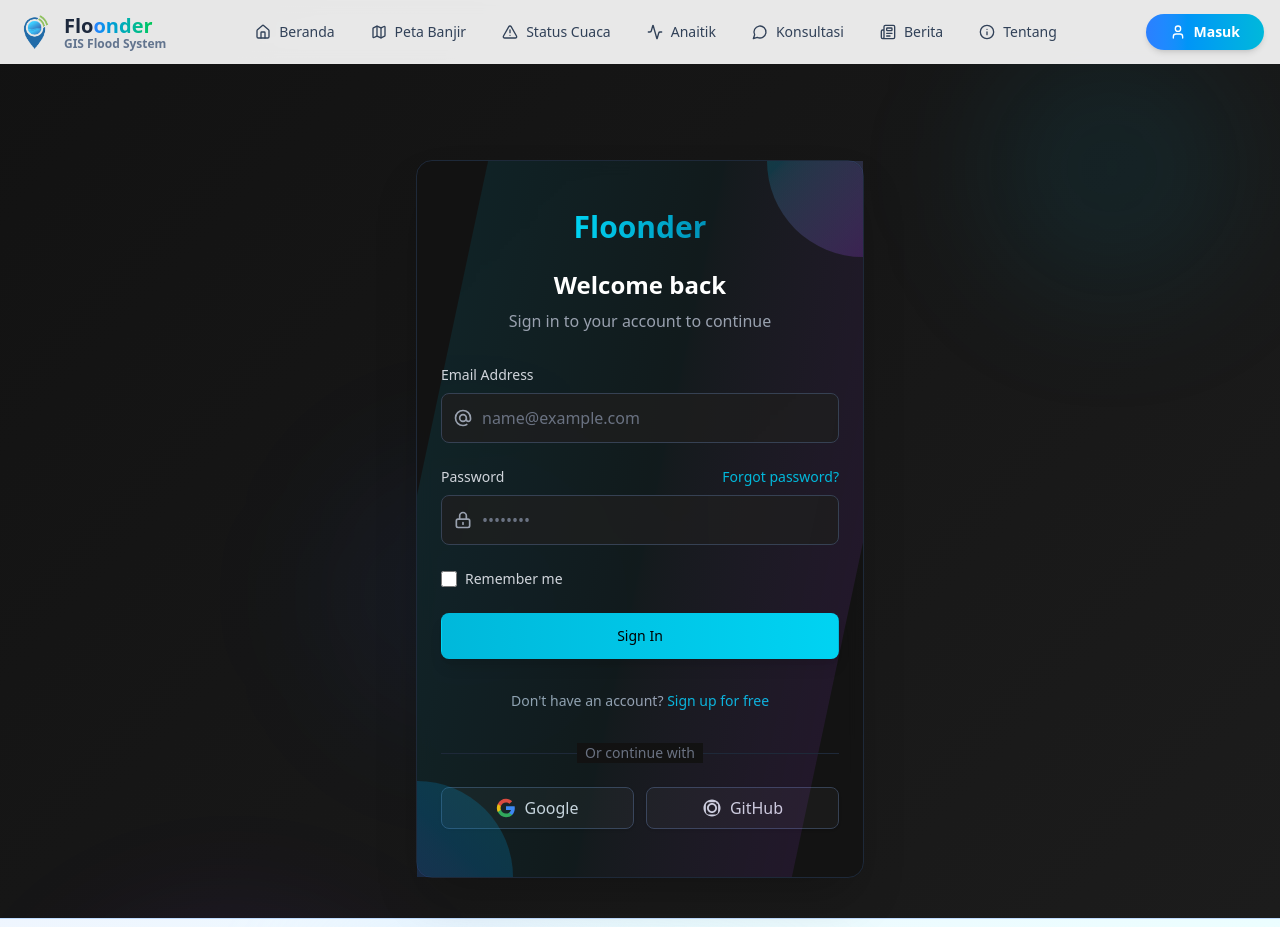
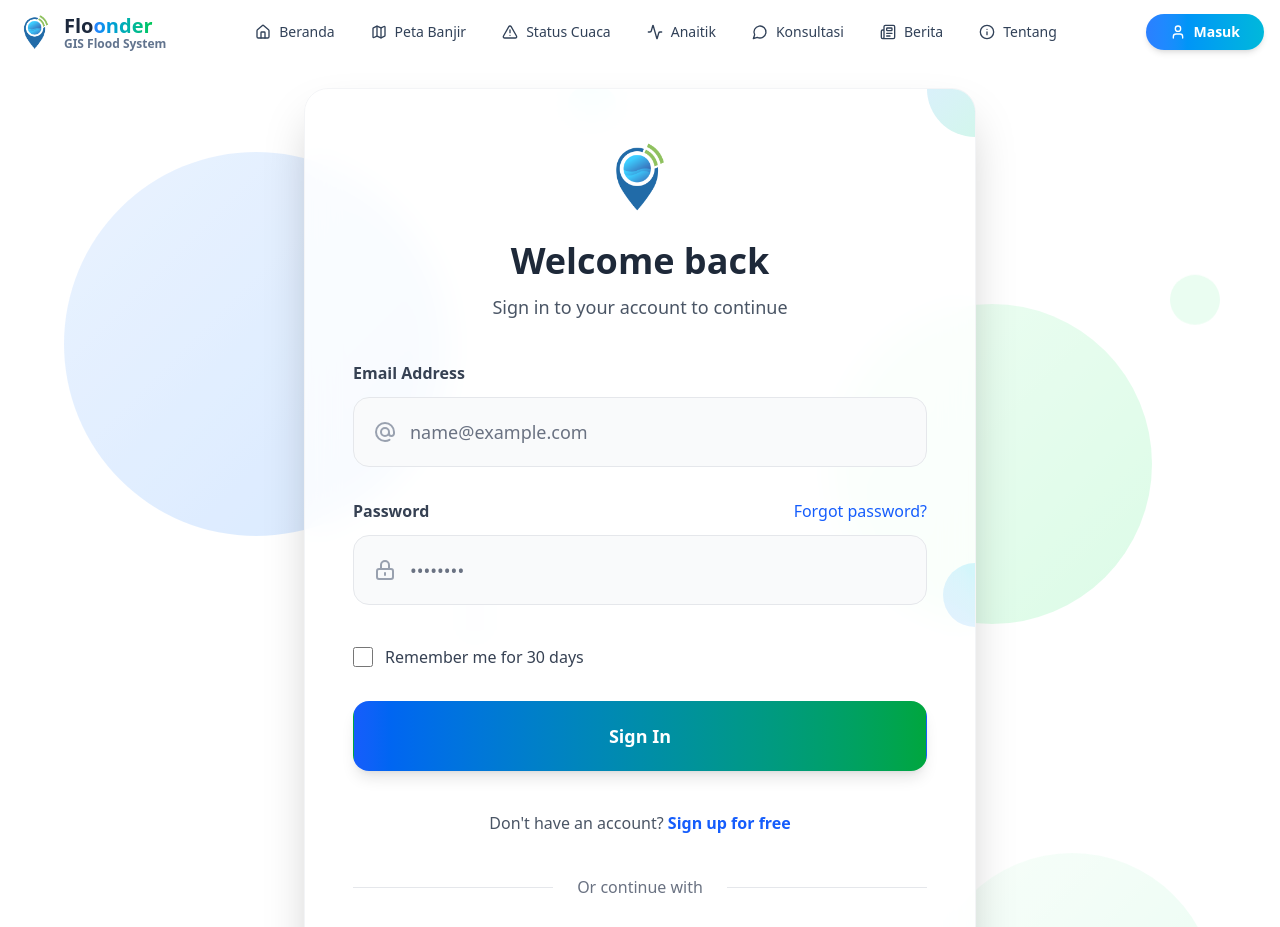
Before and after one commit to Floonder/Floonder-FE, a React (Vite) app: page /auth in a window 1280 px wide. Shown: the top 927 px of the page. Built offline with nearby package versions, Linux system fonts and the light colour scheme.

Commit message:
refactor: enhance SignIn page with interactive mouse-based animations and improve layout structure

```diff
--- a/src/pages/Auth.jsx
+++ b/src/pages/Auth.jsx
@@ -9,46 +9,16 @@ const SignIn = () => {
   const [loading, setLoading] = useState(false);
   const [error, setError] = useState("");
   const [rememberMe, setRememberMe] = useState(false);
-  const [animateBackground, setAnimateBackground] = useState(false);
-
-  const navigate = useNavigate();
+  const [mousePosition, setMousePosition] = useState({ x: 0, y: 0 });
 
   useEffect(() => {
-    // Start animation after component mounts
-    setAnimateBackground(true);
+    const handleMouseMove = (e) => {
+      setMousePosition({ x: e.clientX, y: e.clientY });
+    };
 
-    // Add floating particles effect
-    const container = document.querySelector(".particles-container");
-    if (container) {
-      for (let i = 0; i < 15; i++) {
-        createParticle(container);
-      }
-    }
+    window.addEventListener("mousemove", handleMouseMove);
+    return () => window.removeEventListener("mousemove", handleMouseMove);
   }, []);
-
-  const createParticle = (container) => {
-    const particle = document.createElement("div");
-    particle.classList.add("particle");
-
-    // Random size between 5px and 15px
-    const size = Math.random() * 10 + 5;
-    particle.style.width = `${size}px`;
-    particle.style.height = `${size}px`;
-
-    // Random position
-    particle.style.left = `${Math.random() * 100}%`;
-    particle.style.top = `${Math.random() * 100}%`;
-
-    // Random opacity
-    particle.style.opacity = Math.random() * 0.6 + 0.2;
-
-    // Random animation duration
-    const duration = Math.random() * 20 + 10;
-    particle.style.animation = `float ${duration}s ease-in-out infinite`;
-    particle.style.animationDelay = `${Math.random() * 5}s`;
-
-    container.appendChild(particle);
-  };
 
   const handleLogin = async (e) => {
     e.preventDefault();
@@ -97,7 +67,7 @@ const SignIn = () => {
         localStorage.setItem("user", JSON.stringify(userData));
       }
 
-      navigate("/dashboard");
+      // navigate("/dashboard");
     } catch (err) {
       console.error("Login error:", err);
       setError(err.message || "An error occurred during login");
@@ -107,58 +77,117 @@ const SignIn = () => {
   };
 
   return (
-    <div className="min-h-screen flex flex-col bg-gradient-to-br from-[#121212] to-[#1e1e1e] relative overflow-hidden">
-      {/* Background decorative elements */}
-      <div className="absolute inset-0 overflow-hidden particles-container">
+    <div className="min-h-screen bg-white relative overflow-hidden">
+      {/* Animated Background Bubbles */}
+      <div className="absolute inset-0 overflow-hidden">
+        {/* Large decorative bubbles with parallax effect */}
         <div
-          className={`absolute top-0 left-0 w-full h-full bg-grid-pattern opacity-5 ${
-            animateBackground ? "animate-grid" : ""
-          }`}
-        ></div>
-        <div className="absolute top-10 right-10 w-64 h-64 bg-cyan-600/10 rounded-full blur-3xl"></div>
-        <div className="absolute bottom-10 left-10 w-96 h-96 bg-violet-600/10 rounded-full blur-3xl"></div>
-        <div className="absolute top-1/3 left-1/4 w-72 h-72 bg-blue-600/5 rounded-full blur-3xl"></div>
+          className="absolute w-96 h-96 rounded-full bg-gradient-to-br from-blue-100 to-blue-200 opacity-60 animate-pulse"
+          style={{
+            top: "10%",
+            left: "5%",
+            transform: `translate(${mousePosition.x * 0.02}px, ${
+              mousePosition.y * 0.02
+            }px)`,
+          }}
+        />
+        <div
+          className="absolute w-80 h-80 rounded-full bg-gradient-to-br from-green-100 to-green-200 opacity-50 animate-pulse"
+          style={{
+            top: "20%",
+            right: "10%",
+            transform: `translate(${mousePosition.x * -0.015}px, ${
+              mousePosition.y * 0.015
+            }px)`,
+            animationDelay: "1s",
+          }}
+        />
+        <div
+          className="absolute w-64 h-64 rounded-full bg-gradient-to-br from-blue-50 to-cyan-100 opacity-40"
+          style={{
+            bottom: "15%",
+            left: "15%",
+            transform: `translate(${mousePosition.x * 0.01}px, ${
+              mousePosition.y * -0.01
+            }px)`,
+          }}
+        />
+        <div
+          className="absolute w-72 h-72 rounded-full bg-gradient-to-br from-green-50 to-emerald-100 opacity-45 animate-pulse"
+          style={{
+            bottom: "25%",
+            right: "5%",
+            transform: `translate(${mousePosition.x * -0.02}px, ${
+              mousePosition.y * -0.015
+            }px)`,
+            animationDelay: "2s",
+          }}
+        />
+
+        {/* Small floating bubbles */}
+        {[...Array(8)].map((_, i) => (
+          <div
+            key={i}
+            className={`absolute rounded-full ${
+              i % 3 === 0
+                ? "bg-blue-200"
+                : i % 3 === 1
+                ? "bg-green-200"
+                : "bg-cyan-200"
+            } opacity-30 animate-bounce`}
+            style={{
+              width: `${Math.random() * 40 + 20}px`,
+              height: `${Math.random() * 40 + 20}px`,
+              top: `${Math.random() * 100}%`,
+              left: `${Math.random() * 100}%`,
+              animationDelay: `${Math.random() * 3}s`,
+              animationDuration: `${Math.random() * 2 + 3}s`,
+              transform: `translate(${
+                mousePosition.x * (Math.random() * 0.01)
+              }px, ${mousePosition.y * (Math.random() * 0.01)}px)`,
+            }}
+          />
+        ))}
       </div>
 
-      <Navbar className="z-20 relative" />
+      {/* Navigation */}
+      <Navbar className="absolute top-0 left-0 w-full z-20 bg-transparent backdrop-blur-md shadow-none" />
 
-      <div className="flex-grow flex items-center justify-center mt-40 mb-10 px-4 relative z-10">
-        <div className="relative w-full max-w-md px-6 py-12 bg-[#121212]/80 backdrop-blur-sm border border-gray-800 rounded-2xl shadow-2xl">
-          {/* Card glow effect */}
-          <div className="absolute inset-0 rounded-2xl overflow-hidden">
-            <div className="absolute inset-x-0 -top-40 -bottom-40 bg-gradient-to-r from-cyan-500/10 via-cyan-500/5 to-purple-500/10 transform rotate-12"></div>
-          </div>
+      {/* Main Content */}
+      <div className="flex-grow flex items-center justify-center px-4 py-12 relative z-10 mt-10">
+        <div className="w-full max-w-2xl">
+          {/* Sign In Card - Expanded */}
+          <div className="bg-white/80 backdrop-blur-lg rounded-3xl shadow-2xl border border-gray-100 p-12 relative overflow-hidden">
+            {/* Card decorative elements */}
+            <div className="absolute top-0 right-0 w-24 h-24 bg-gradient-to-br from-blue-400/20 to-green-400/20 rounded-full -translate-y-12 translate-x-12"></div>
+            <div className="absolute bottom-0 left-0 w-20 h-20 bg-gradient-to-tr from-green-400/20 to-blue-400/20 rounded-full translate-y-10 -translate-x-10"></div>
+            <div className="absolute top-1/2 right-0 w-16 h-16 bg-gradient-to-bl from-cyan-400/15 to-blue-400/15 rounded-full translate-x-8"></div>
 
-          {/* Card decorative accents */}
-          <div className="absolute top-0 right-0 w-24 h-24 bg-gradient-to-br from-cyan-500/20 to-purple-500/20 rounded-bl-full"></div>
-          <div className="absolute bottom-0 left-0 w-24 h-24 bg-gradient-to-tr from-blue-500/20 to-cyan-500/20 rounded-tr-full"></div>
-
-          {/* Logo and heading */}
-          <div className="text-center mb-8 relative">
-            <Link
-              to="/"
-              className="inline-flex items-center justify-center mb-6 transform transition hover:scale-105"
-            >
-              <span className="text-3xl font-bold text-transparent bg-clip-text bg-gradient-to-r from-cyan-400 to-cyan-600">
-                Floonder
-              </span>
-            </Link>
-            <h2 className="text-2xl font-bold text-white">Welcome back</h2>
-            <p className="text-gray-400 mt-2">
+            {/* Header */}
+            <div className="text-center mb-10">
+              {/* logo floonder url image*/}
+              <img
+                src="/Artboard 3.png"
+                alt="Flounder Logo"
+                className="mx-auto mb-6 w-20 h-20 rounded-full"
+              />
+              <h1 className="text-4xl font-bold text-gray-800 mb-3">
+                Welcome back
+              </h1>
+              <p className="text-gray-600 text-lg">
                 Sign in to your account to continue
               </p>
             </div>
 
             {/* Form */}
-          <form className="space-y-6 relative" onSubmit={handleLogin}>
+            <form onSubmit={handleLogin} className="space-y-8">
+              {/* Form container */}
               {error && (
-              <div className="bg-red-500/10 border border-red-500/50 text-red-300 px-4 py-3 rounded-lg text-sm animate-pulse">
-                <div className="flex">
+                <div className="bg-red-50 border border-red-200 text-red-700 px-6 py-4 rounded-2xl text-sm flex items-center">
                   <svg
-                    className="h-5 w-5 text-red-400 mr-2"
-                    xmlns="http://www.w3.org/2000/svg"
+                    className="h-5 w-5 text-red-500 mr-3 flex-shrink-0"
+                    fill="currentColor"
                     viewBox="0 0 20 20"
-                    fill="currentColor"
                   >
                     <path
                       fillRule="evenodd"
@@ -166,23 +195,21 @@ const SignIn = () => {
                       clipRule="evenodd"
                     />
                   </svg>
-                  <p>{error}</p>
-                </div>
+                  {error}
                 </div>
               )}
 
-            <div className="group">
+              <div className="space-y-2">
                 <label
                   htmlFor="email"
-                className="block text-sm font-medium text-gray-300 mb-2 group-hover:text-cyan-400 transition-colors"
+                  className="block text-base font-semibold text-gray-700 mb-3"
                 >
                   Email Address
                 </label>
-              <div className="relative">
-                <div className="absolute inset-y-0 left-0 pl-3 flex items-center pointer-events-none">
+                <div className="relative group">
+                  <div className="absolute inset-y-0 left-0 pl-5 flex items-center pointer-events-none">
                     <svg
-                    xmlns="http://www.w3.org/2000/svg"
-                    className="h-5 w-5 text-gray-400 group-hover:text-cyan-400 transition-colors"
+                      className="h-6 w-6 text-gray-400 group-focus-within:text-blue-500 transition-colors"
                       fill="none"
                       viewBox="0 0 24 24"
                       stroke="currentColor"
@@ -198,7 +225,7 @@ const SignIn = () => {
                   <input
                     type="email"
                     id="email"
-                  className="w-full pl-10 pr-4 py-3 rounded-lg bg-[#1e1e1e]/80 border border-gray-700 text-white placeholder-gray-500 focus:outline-none focus:ring-2 focus:ring-cyan-500 focus:border-transparent transition duration-200"
+                    className="w-full pl-14 pr-5 py-5 rounded-2xl bg-gray-50 border border-gray-200 text-gray-800 placeholder-gray-500 focus:outline-none focus:ring-2 focus:ring-blue-500 focus:border-transparent transition-all duration-200 focus:bg-white text-lg"
                     placeholder="name@example.com"
                     value={email}
                     onChange={(e) => setEmail(e.target.value)}
@@ -207,26 +234,25 @@ const SignIn = () => {
                 </div>
               </div>
 
-            <div className="group">
-              <div className="flex items-center justify-between mb-2">
+              <div className="space-y-2">
+                <div className="flex items-center justify-between mb-3">
                   <label
                     htmlFor="password"
-                  className="block text-sm font-medium text-gray-300 group-hover:text-cyan-400 transition-colors"
+                    className="block text-base font-semibold text-gray-700"
                   >
                     Password
                   </label>
-                <Link
-                  to="/forgot-password"
-                  className="text-sm text-cyan-500 hover:text-cyan-400 transition duration-200"
+                  <a
+                    href="/forgot-password"
+                    className="text-base text-blue-600 hover:text-blue-700 transition-colors font-medium"
                   >
                     Forgot password?
-                </Link>
+                  </a>
                 </div>
-              <div className="relative">
-                <div className="absolute inset-y-0 left-0 pl-3 flex items-center pointer-events-none">
+                <div className="relative group">
+                  <div className="absolute inset-y-0 left-0 pl-5 flex items-center pointer-events-none">
                     <svg
-                    xmlns="http://www.w3.org/2000/svg"
-                    className="h-5 w-5 text-gray-400 group-hover:text-cyan-400 transition-colors"
+                      className="h-6 w-6 text-gray-400 group-focus-within:text-blue-500 transition-colors"
                       fill="none"
                       viewBox="0 0 24 24"
                       stroke="currentColor"
@@ -242,7 +268,7 @@ const SignIn = () => {
                   <input
                     type="password"
                     id="password"
-                  className="w-full pl-10 pr-4 py-3 rounded-lg bg-[#1e1e1e]/80 border border-gray-700 text-white placeholder-gray-500 focus:outline-none focus:ring-2 focus:ring-cyan-500 focus:border-transparent transition duration-200"
+                    className="w-full pl-14 pr-5 py-5 rounded-2xl bg-gray-50 border border-gray-200 text-gray-800 placeholder-gray-500 focus:outline-none focus:ring-2 focus:ring-blue-500 focus:border-transparent transition-all duration-200 focus:bg-white text-lg"
                     placeholder="••••••••"
                     value={password}
                     onChange={(e) => setPassword(e.target.value)}
@@ -251,33 +277,32 @@ const SignIn = () => {
                 </div>
               </div>
 
-            <div className="flex items-center">
+              <div className="flex items-center pt-2">
                 <input
                   id="remember-me"
                   name="remember-me"
                   type="checkbox"
                   checked={rememberMe}
                   onChange={(e) => setRememberMe(e.target.checked)}
-                className="h-4 w-4 text-cyan-500 focus:ring-cyan-500 border-gray-600 rounded bg-gray-700"
+                  className="h-5 w-5 text-blue-600 focus:ring-blue-500 border-gray-300 rounded"
                 />
                 <label
                   htmlFor="remember-me"
-                className="ml-2 block text-sm text-gray-300"
+                  className="ml-3 block text-base text-gray-700"
                 >
-                Remember me
+                  Remember me for 30 days
                 </label>
               </div>
 
-            <div>
               <button
                 type="submit"
                 disabled={loading}
-                className="w-full flex justify-center items-center py-3 px-4 border border-transparent rounded-lg shadow-lg text-sm font-medium text-black bg-gradient-to-r from-cyan-500 to-cyan-400 hover:from-cyan-400 hover:to-cyan-300 focus:outline-none focus:ring-2 focus:ring-offset-2 focus:ring-cyan-500 transition duration-200 disabled:opacity-70 transform hover:scale-105 active:scale-95"
+                className="w-full flex justify-center items-center py-5 px-8 border border-transparent rounded-2xl shadow-lg text-lg font-semibold text-white bg-gradient-to-r from-blue-600 to-green-600 hover:from-blue-700 hover:to-green-700 focus:outline-none focus:ring-2 focus:ring-offset-2 focus:ring-blue-500 transition-all duration-200 disabled:opacity-70 transform hover:scale-[1.02] active:scale-[0.98]"
               >
                 {loading ? (
                   <>
                     <svg
-                      className="animate-spin -ml-1 mr-2 h-4 w-4 text-black"
+                      className="animate-spin -ml-1 mr-3 h-6 w-6 text-white"
                       xmlns="http://www.w3.org/2000/svg"
                       fill="none"
                       viewBox="0 0 24 24"
@@ -302,37 +327,36 @@ const SignIn = () => {
                   "Sign In"
                 )}
               </button>
-            </div>
             </form>
 
             {/* Sign up link */}
-          <p className="mt-8 text-center text-sm text-gray-400">
-            Don't have an account?{" "}
+            <p className="mt-10 text-center text-base text-gray-600">
+              Don&apos;t have an account?{" "}
               <Link
                 to="/signup"
-              className="font-medium text-cyan-500 hover:text-cyan-400 transition duration-200"
+                className="font-semibold text-blue-600 hover:text-blue-700 transition-colors"
               >
                 Sign up for free
               </Link>
             </p>
 
             {/* Divider */}
-          <div className="mt-8 relative">
+            <div className="mt-10 relative">
               <div className="absolute inset-0 flex items-center">
-              <div className="w-full border-t border-gray-800"></div>
+                <div className="w-full border-t border-gray-200"></div>
               </div>
-            <div className="relative flex justify-center text-sm">
-              <span className="px-2 bg-[#121212] text-gray-500">
+              <div className="relative flex justify-center text-base">
+                <span className="px-6 bg-white text-gray-500 font-medium">
                   Or continue with
                 </span>
               </div>
             </div>
 
             {/* Social logins */}
-          <div className="mt-6 grid grid-cols-2 gap-3">
-            <button className="flex justify-center items-center py-2 px-4 border border-gray-700 rounded-lg shadow-sm bg-[#1a1a1a] hover:bg-[#222] text-gray-300 transition duration-200 transform hover:scale-105 active:scale-95">
+            <div className="mt-8 grid grid-cols-2 gap-6">
+              <button className="flex justify-center items-center py-4 px-6 border border-gray-200 rounded-2xl shadow-sm bg-white hover:bg-gray-50 text-gray-700 transition-all duration-200 transform hover:scale-[1.02] active:scale-[0.98] group">
                 <svg
-                className="h-5 w-5 mr-2"
+                  className="h-6 w-6 mr-3"
                   viewBox="0 0 24 24"
                   fill="currentColor"
                 >
@@ -353,72 +377,25 @@ const SignIn = () => {
                     fill="#EA4335"
                   />
                 </svg>
-              Google
+                <span className="font-medium text-base">Google</span>
               </button>
-            <button className="flex justify-center items-center py-2 px-4 border border-gray-700 rounded-lg shadow-sm bg-[#1a1a1a] hover:bg-[#222] text-gray-300 transition duration-200 transform hover:scale-105 active:scale-95">
+              <button className="flex justify-center items-center py-4 px-6 border border-gray-200 rounded-2xl shadow-sm bg-white hover:bg-gray-50 text-gray-700 transition-all duration-200 transform hover:scale-[1.02] active:scale-[0.98] group">
                 <svg
-                className="h-5 w-5 mr-2"
+                  className="h-6 w-6 mr-3"
                   fill="currentColor"
                   viewBox="0 0 24 24"
                 >
-                <path d="M12 1.75C6.34 1.75 1.75 6.34 1.75 12S6.34 22.25 12 22.25 22.25 17.66 22.25 12 17.66 1.75 12 1.75zm0 3.43c2.4 0 2.68.01 3.63.05.87.04 1.35.18 1.67.31.42.16.72.36 1.03.67.31.31.5.61.67 1.03.12.32.27.8.3 1.67.05.94.06 1.23.06 3.63s-.01 2.68-.05 3.63c-.04.87-.18 1.35-.31 1.67-.16.42-.36.72-.67 1.03-.31.31-.61.5-1.03.67-.32.12-.8.27-1.67.3-.94.05-1.23.06-3.63.06s-2.68-.01-3.63-.05c-.87-.04-1.35-.18-1.67-.31-.42-.16-.72-.36-1.03-.67-.31-.31-.5-.61-.67-1.03-.12-.32-.27-.8-.3-1.67-.05-.94-.06-1.23-.06-3.63s.01-2.68.05-3.63c.04-.87.18-1.35.31-1.67.16-.42.36-.72.67-1.03.31-.31.61-.5 1.03-.67.32-.12.8-.27 1.67-.3.94-.05 1.23-.06 3.63-.06z" />
-                <path d="M12 15.88c-2.14 0-3.88-1.74-3.88-3.88S9.86 8.12 12 8.12s3.88 1.74 3.88 3.88-1.74 3.88-3.88 3.88zm0-9.88c-3.31 0-6 2.69-6 6s2.69 6 6 6 6-2.69 6-6-2.69-6-6-6z" />
-                <circle cx="18.3" cy="5.7" r="1.2" />
+                  <path d="M12 0c-6.626 0-12 5.373-12 12 0 5.302 3.438 9.8 8.207 11.387.599.111.793-.261.793-.577v-2.234c-3.338.726-4.033-1.416-4.033-1.416-.546-1.387-1.333-1.756-1.333-1.756-1.089-.745.083-.729.083-.729 1.205.084 1.839 1.237 1.839 1.237 1.07 1.834 2.807 1.304 3.492.997.107-.775.418-1.305.762-1.604-2.665-.305-5.467-1.334-5.467-5.931 0-1.311.469-2.381 1.236-3.221-.124-.303-.535-1.524.117-3.176 0 0 1.008-.322 3.301 1.23.957-.266 1.983-.399 3.003-.404 1.02.005 2.047.138 3.006.404 2.291-1.552 3.297-1.23 3.297-1.23.653 1.653.242 2.874.118 3.176.77.84 1.235 1.911 1.235 3.221 0 4.609-2.807 5.624-5.479 5.921.43.372.823 1.102.823 2.222v3.293c0 .319.192.694.801.576 4.765-1.589 8.199-6.086 8.199-11.386 0-6.627-5.373-12-12-12z" />
                 </svg>
-              GitHub
+                <span className="font-medium text-base">GitHub</span>
               </button>
             </div>
           </div>
         </div>
+      </div>
 
-      <Footer className="relative z-20" />
-
-      {/* Add the CSS for animations */}
-      <style jsx>{`
-        @keyframes float {
-          0%,
-          100% {
-            transform: translateY(0) rotate(0deg);
-          }
-          50% {
-            transform: translateY(-20px) rotate(10deg);
-          }
-        }
-
-        .particle {
-          position: absolute;
-          background-color: rgba(103, 232, 249, 0.15);
-          border-radius: 50%;
-          pointer-events: none;
-        }
-
-        .bg-grid-pattern {
-          background-image: linear-gradient(
-              to right,
-              rgba(103, 232, 249, 0.1) 1px,
-              transparent 1px
-            ),
-            linear-gradient(
-              to bottom,
-              rgba(103, 232, 249, 0.1) 1px,
-              transparent 1px
-            );
-          background-size: 30px 30px;
-        }
-
-        .animate-grid {
-          animation: grid-move 20s linear infinite;
-        }
-
-        @keyframes grid-move {
-          0% {
-            background-position: 0px 0px;
-          }
-          100% {
-            background-position: 30px 30px;
-          }
-        }
-      `}</style>
+      {/* Footer */}
+      <Footer className="relative z-20 mt-12" />
     </div>
   );
 };
--- a/src/pages/News.jsx
+++ b/src/pages/News.jsx
@@ -271,7 +271,7 @@ const FloonderNews = () => {
         </div>
 
         {/* Floating particles */}
-        <div className="absolute inset-0">
+        {/* <div className="absolute inset-0">
           {[...Array(15)].map((_, i) => (
             <div
               key={`particle-${i}`}
@@ -289,7 +289,7 @@ const FloonderNews = () => {
               }}
             />
           ))}
-        </div>
+        </div> */}
       </div>
 
       {/* Add keyframes for animations */}
```
Lines whose indentation alone changed are shown as unchanged.
